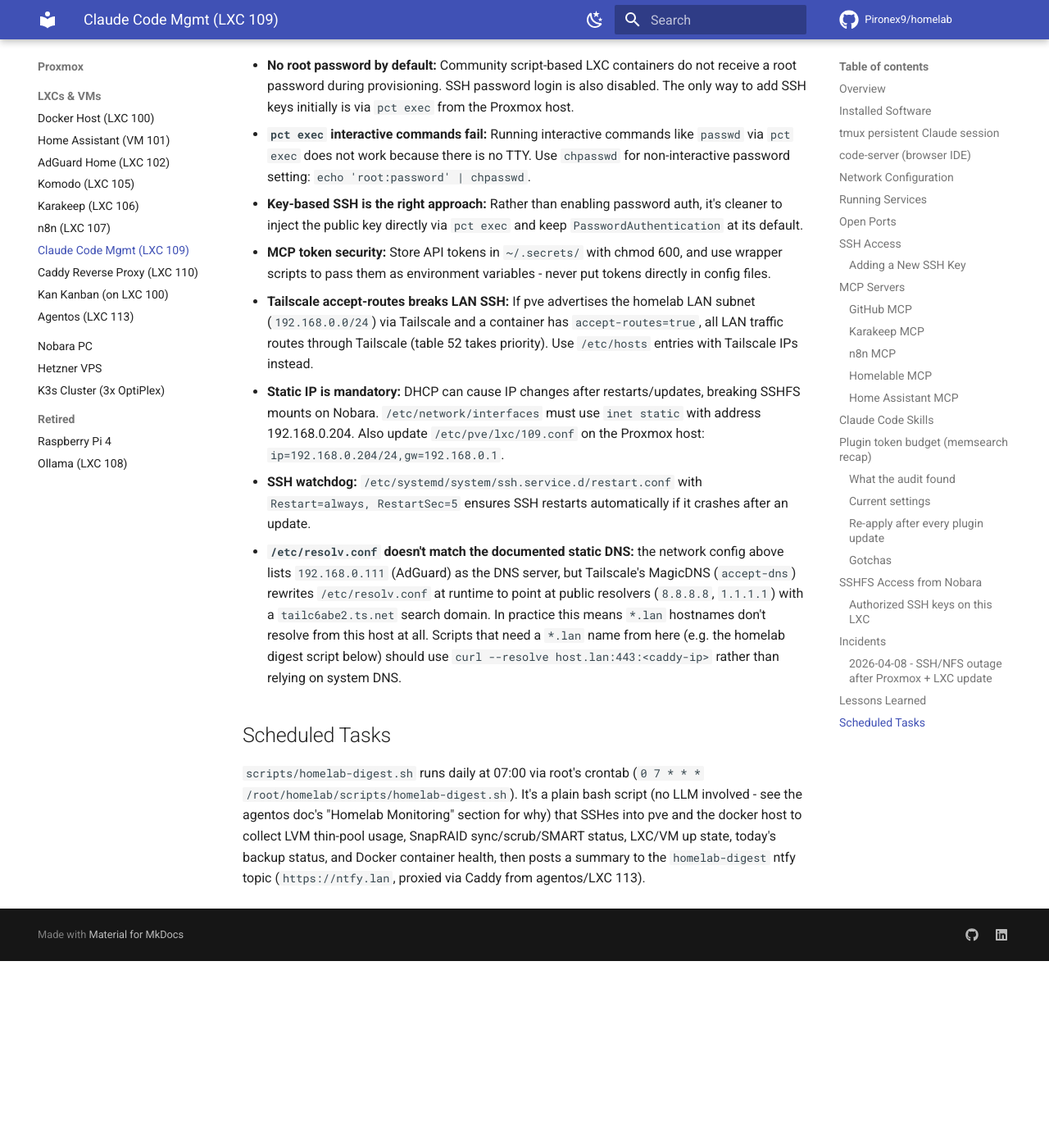
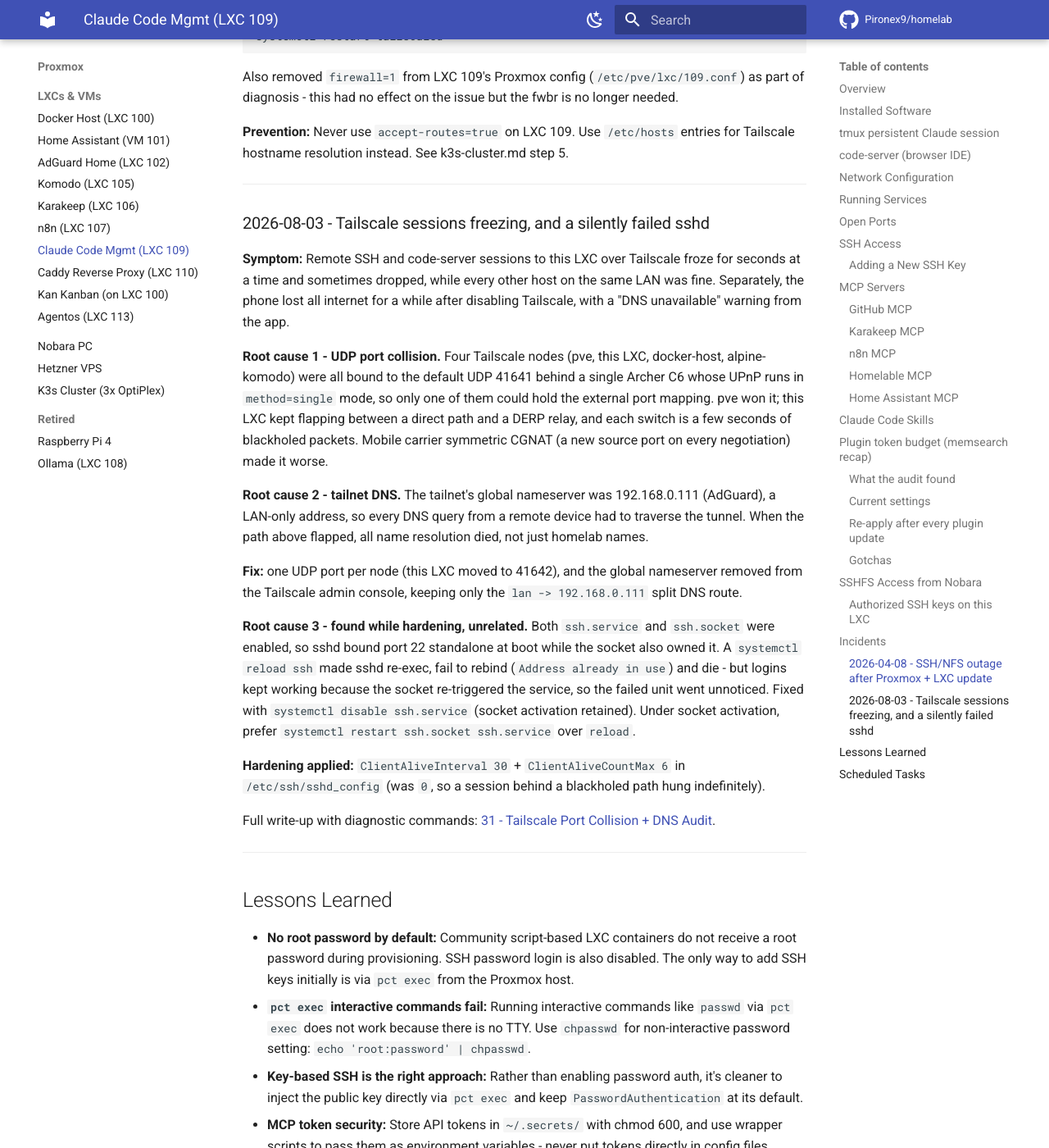
Before and after one commit to Pironex9/homelab, an MkDocs documentation site: the page built from docs/hosts/claude-mgmt.md, in a window 1280 px wide and 1400 px high, scrolled down 8974 px. Shown: the whole window at 82% size. Built offline with MkDocs 1.6.1 and Material for MkDocs 9.7.7, drawn with Linux system fonts in a browser that asks for light colours; comment, search, counter and statistics services are not loaded; before the commit the page ends 10146 px from its top, so only the background shows below that; some of the changed text lies outside the part shown.

Commit message:
docs(network): document the Tailscale port collision and DNS audit
Remote sessions to LXC 109 over Tailscale kept freezing and dropping, and
the phone lost DNS entirely whenever that happened. Full audit found three
causes, all now fixed.

- Four Tailscale nodes behind the Archer C6 were all bound to UDP 41641,
  but its UPnP is method=single, so only one could hold the port mapping.
  LXC 109 lost the race and kept flapping direct <-> DERP. Each node now
  has its own port: pve 41641, claude-mgmt 41642, docker-host 41643,
  alpine-komodo 41644.
- The tailnet global nameserver was 192.168.0.111 (AdGuard), a LAN-only
  address, so every remote DNS query depended on the subnet router. Removed
  it and kept only the lan -> 192.168.0.111 split DNS route.
- Both ssh.service and ssh.socket were enabled on LXC 109, so a reload made
  sshd fail to rebind port 22 and die silently while the socket kept serving.
  ssh.service disabled, socket activation retained.

Also raised ClientAliveInterval from 0 to 30 on LXC 109 so sessions no
longer hang forever behind a blackholed path.

```diff
--- a/docs/hosts/claude-mgmt.md
+++ b/docs/hosts/claude-mgmt.md
@@ -62,10 +62,14 @@
 
 | Service | Status | Description |
 |---------|--------|-------------|
-| ssh.service | active | OpenSSH server (Restart=always, RestartSec=5) |
+| ssh.socket | active | Owns port 22, triggers `ssh.service` on connection (`Accept=no`) |
+| ssh.service | active | OpenSSH server, socket-activated. **Must stay `disabled`** - see the 2026-08-03 incident |
 | cron.service | active | Scheduled tasks |
 | docker.service | active | Runs code-server container |
 | periphery.service | active | Komodo agent, outbound to Core (LXC 105) |
+| tailscaled.service | active | Bound to UDP **41642**, not the default 41641 - see the 2026-08-03 incident |
+
+`run-rpc_pipefs.mount` is permanently in `failed` state (NFS pseudo-filesystem cannot be mounted in an unprivileged LXC). Pre-existing and harmless - ignore it when reading `systemctl --failed`.
 
 ## Open Ports
 
@@ -73,6 +77,7 @@
 |------|----------|-------|
 | 22 | TCP | SSH access |
 | 8443 | TCP | code-server, bound to Tailscale IP only (100.98.146.14) |
+| 41642 | UDP | Tailscale WireGuard/peer traffic (`PORT=` in `/etc/default/tailscaled`) |
 
 ## SSH Access
 
@@ -273,6 +278,24 @@
 
 ---
 
+### 2026-08-03 - Tailscale sessions freezing, and a silently failed sshd
+
+**Symptom:** Remote SSH and code-server sessions to this LXC over Tailscale froze for seconds at a time and sometimes dropped, while every other host on the same LAN was fine. Separately, the phone lost all internet for a while after disabling Tailscale, with a "DNS unavailable" warning from the app.
+
+**Root cause 1 - UDP port collision.** Four Tailscale nodes (pve, this LXC, docker-host, alpine-komodo) were all bound to the default UDP 41641 behind a single Archer C6 whose UPnP runs in `method=single` mode, so only one of them could hold the external port mapping. pve won it; this LXC kept flapping between a direct path and a DERP relay, and each switch is a few seconds of blackholed packets. Mobile carrier symmetric CGNAT (a new source port on every negotiation) made it worse.
+
+**Root cause 2 - tailnet DNS.** The tailnet's global nameserver was 192.168.0.111 (AdGuard), a LAN-only address, so every DNS query from a remote device had to traverse the tunnel. When the path above flapped, all name resolution died, not just homelab names.
+
+**Fix:** one UDP port per node (this LXC moved to 41642), and the global nameserver removed from the Tailscale admin console, keeping only the `lan -> 192.168.0.111` split DNS route.
+
+**Root cause 3 - found while hardening, unrelated.** Both `ssh.service` and `ssh.socket` were enabled, so sshd bound port 22 standalone at boot while the socket also owned it. A `systemctl reload ssh` made sshd re-exec, fail to rebind (`Address already in use`) and die - but logins kept working because the socket re-triggered the service, so the failed unit went unnoticed. Fixed with `systemctl disable ssh.service` (socket activation retained). Under socket activation, prefer `systemctl restart ssh.socket ssh.service` over `reload`.
+
+**Hardening applied:** `ClientAliveInterval 30` + `ClientAliveCountMax 6` in `/etc/ssh/sshd_config` (was `0`, so a session behind a blackholed path hung indefinitely).
+
+Full write-up with diagnostic commands: [31 - Tailscale Port Collision + DNS Audit](../proxmox/31_Tailscale_Port_Collision_DNS_Audit.md).
+
+---
+
 ## Lessons Learned
 
 - **No root password by default:** Community script-based LXC containers do not receive a root password during provisioning. SSH password login is also disabled. The only way to add SSH keys initially is via `pct exec` from the Proxmox host.
@@ -282,6 +305,10 @@
 - **Tailscale accept-routes breaks LAN SSH:** If pve advertises the homelab LAN subnet (`192.168.0.0/24`) via Tailscale and a container has `accept-routes=true`, all LAN traffic routes through Tailscale (table 52 takes priority). Use `/etc/hosts` entries with Tailscale IPs instead.
 - **Static IP is mandatory:** DHCP can cause IP changes after restarts/updates, breaking SSHFS mounts on Nobara. `/etc/network/interfaces` must use `inet static` with address 192.168.0.204. Also update `/etc/pve/lxc/109.conf` on the Proxmox host: `ip=192.168.0.204/24,gw=192.168.0.1`.
 - **SSH watchdog:** `/etc/systemd/system/ssh.service.d/restart.conf` with `Restart=always, RestartSec=5` ensures SSH restarts automatically if it crashes after an update.
+- **One Tailscale UDP port per node behind the same router:** the Archer C6's UPnP is `method=single`, so it maps external UDP 41641 to exactly one internal host. Nodes that lose the race cannot hold a direct path and keep flapping to DERP, which interactive sessions feel as freezes. There is no `tailscale set --port` - set `PORT=` in `/etc/default/tailscaled` (or `port=` in `/etc/conf.d/tailscale` on Alpine) and restart the daemon.
+- **Never point the tailnet global nameserver at a LAN-only IP:** it makes every remote DNS query depend on the subnet router being reachable. Use a split DNS route scoped to the `lan` domain instead, and leave the global resolver empty so clients fall back to their own.
+- **A failed systemd unit can hide behind a working service:** with socket activation `ssh.socket` keeps serving even when `ssh.service` is dead, so `systemctl --failed` is not enough. Verify SSH with an actual connection from another host.
+- **Don't trust `systemctl reload ssh` on a socket-activated host:** sshd re-execs on SIGHUP and tries to bind port 22 itself, which systemd already owns.
 - **`/etc/resolv.conf` doesn't match the documented static DNS:** the network config above lists `192.168.0.111` (AdGuard) as the DNS server, but Tailscale's MagicDNS (`accept-dns`) rewrites `/etc/resolv.conf` at runtime to point at public resolvers (`8.8.8.8`, `1.1.1.1`) with a `tailc6abe2.ts.net` search domain. In practice this means `*.lan` hostnames don't resolve from this host at all. Scripts that need a `*.lan` name from here (e.g. the homelab digest script below) should use `curl --resolve host.lan:443:<caddy-ip>` rather than relying on system DNS.
 
 ## Scheduled Tasks
--- a/mkdocs.yml
+++ b/mkdocs.yml
@@ -106,6 +106,7 @@
           - 28 - SnapRAID Daemon Setup: proxmox/28_SnapRAID_Daemon_Setup.md
           - 29 - Rails Learning Lab: proxmox/29_Rails_Learning_Lab.md
           - 30 - Backup Verification + Restore Test: proxmox/30_Backup_Verification_Restore_Test.md
+          - 31 - Tailscale Port Collision + DNS Audit: proxmox/31_Tailscale_Port_Collision_DNS_Audit.md
       - Deprecated:
           - Recommendarr: proxmox/deprecated/Recommendarr_Setup_Troubleshooting_Guide.md
           - Scanopy: proxmox/deprecated/Scanopy.md
```
Also changed, not shown: docs/README.md (+1 -0 lines), docs/proxmox/31_Tailscale_Port_Collision_DNS_Audit.md (added, +201 -0 lines).
